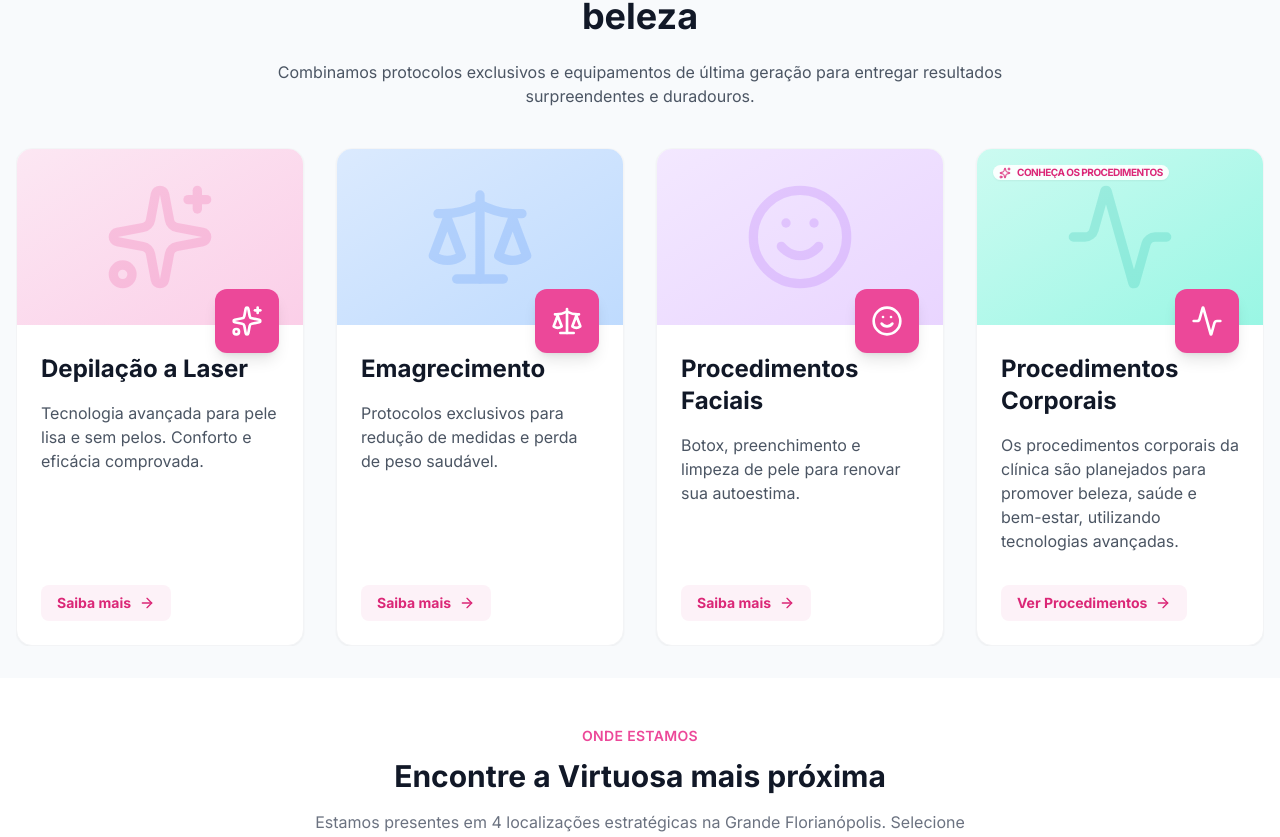
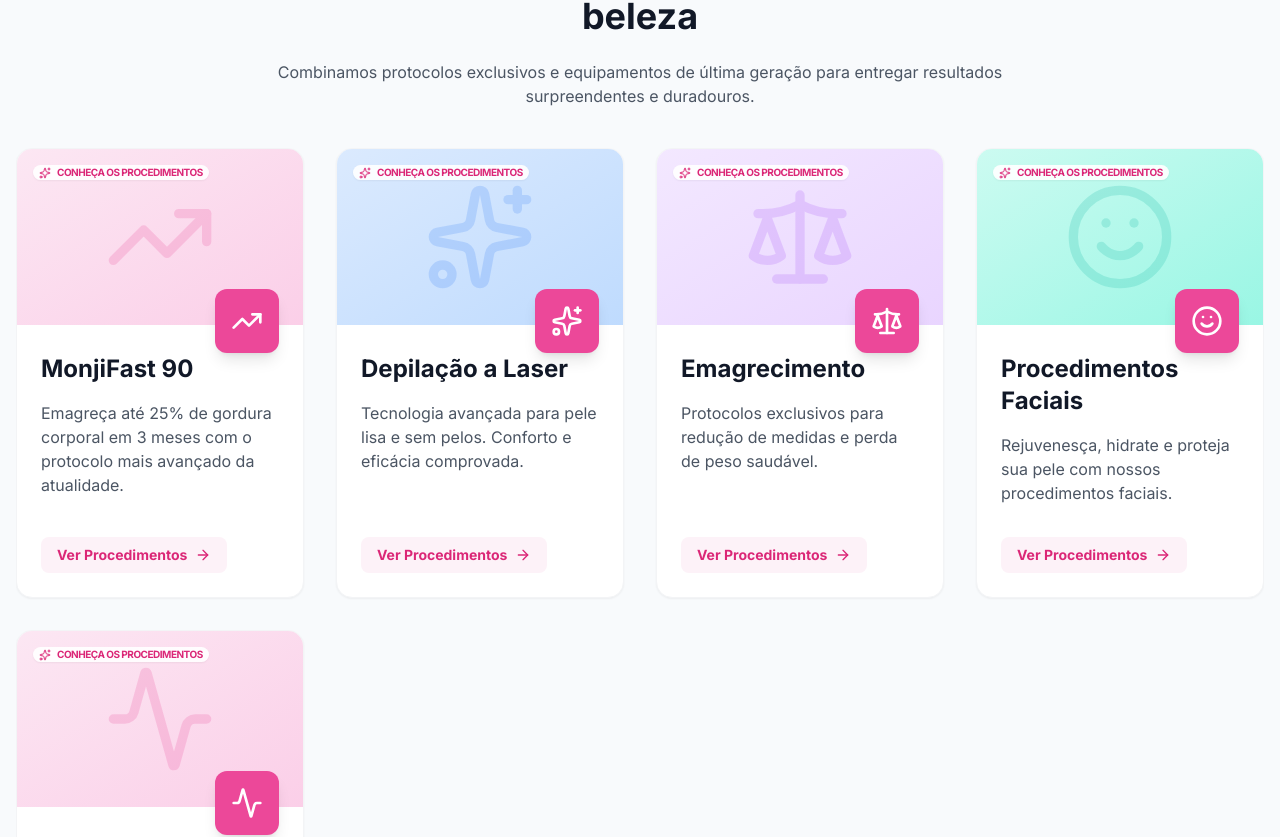
Before and after one commit to HenriqueHintz/clinica-virtuosa, a React (Vite) app: page / in a window 1280 px wide. Shown: the part 1946-2783 px from the top of the page. Built offline with nearby package versions, Linux system fonts and the light colour scheme.

Commit message:
feat: expand content for all service categories including MonjiFast 90 and detailed sub-procedures

```diff
--- a/constants.ts
+++ b/constants.ts
@@ -84,30 +84,242 @@ export const UNITS: Unit[] = [
 
 export const SERVICES: Service[] = [
   {
+    id: 'monjifast',
+    title: 'MonjiFast 90',
+    description: 'Emagreça até 25% de gordura corporal em 3 meses com o protocolo mais avançado da atualidade.',
+    image: 'https://placehold.co/800x600/fbcfe8/be185d?text=MonjiFast+90',
+    icon: 'TrendingUp',
+    subServices: [
+      {
+        id: 'consulta-medica',
+        title: 'Consulta Médica',
+        description: 'Acompanhamento especializado para garantir segurança e eficácia no seu processo.',
+        icon: 'User'
+      },
+      {
+        id: 'aplicacao-semanal',
+        title: 'Aplicação Semanal',
+        description: 'Protocolo de medicação semanal com acompanhamento rigoroso.',
+        icon: 'Zap'
+      },
+      {
+        id: 'acompanhamento-nutri',
+        title: 'Acompanhamento Nutricional',
+        description: 'Plano alimentar personalizado focado na queima de gordura e manutenção de peso.',
+        icon: 'Scale'
+      }
+    ]
+  },
+  {
     id: 'depilacao',
     title: 'Depilação a Laser',
     description: 'Tecnologia avançada para pele lisa e sem pelos. Conforto e eficácia comprovada.',
     image: 'https://placehold.co/800x600/fbcfe8/be185d?text=Depilação+a+Laser',
-    icon: 'Sparkles'
+    icon: 'Sparkles',
+    subServices: [
+      { id: 'axilas', title: 'Axilas', description: 'Depilação a laser nas axilas.', icon: 'Sparkles' },
+      { id: 'buco', title: 'Buço', description: 'Depilação a laser no buço.', icon: 'Sparkles' },
+      { id: 'meia-perna', title: 'Meia Perna', description: 'Depilação a laser da meia perna.', icon: 'Sparkles' },
+      { id: 'pes-dedos', title: 'Pés e Dedos', description: 'Depilação a laser nos pés e dedos.', icon: 'Sparkles' },
+      { id: 'pernas', title: 'Pernas Inteiras', description: 'Depilação a laser nas pernas inteiras.', icon: 'Sparkles' },
+      { id: 'coxas', title: 'Coxas', description: 'Depilação a laser nas coxas.', icon: 'Sparkles' },
+      { id: 'maos-dedos', title: 'Mãos e Dedos', description: 'Depilação a laser nas mãos e dedos.', icon: 'Sparkles' },
+      { id: 'barriga', title: 'Barriga Inteira', description: 'Depilação a laser na barriga inteira.', icon: 'Sparkles' },
+      { id: 'bracos', title: 'Braços Inteiros', description: 'Depilação a laser nos braços inteiros.', icon: 'Sparkles' },
+      { id: 'pescoco', title: 'Pescoço', description: 'Depilação a laser no pescoço.', icon: 'Sparkles' },
+      { id: 'glabela', title: 'Glabela', description: 'Depilação a laser na glabela.', icon: 'Sparkles' },
+      { id: 'rosto', title: 'Rosto Inteiro', description: 'Depilação a laser no rosto inteiro.', icon: 'Sparkles' },
+      { id: 'nuca', title: 'Nuca', description: 'Depilação a laser na nuca.', icon: 'Sparkles' },
+      { id: 'costas', title: 'Costas', description: 'Depilação a laser nas costas.', icon: 'Sparkles' },
+      { id: 'lombar', title: 'Lombar', description: 'Depilação a laser na lombar.', icon: 'Sparkles' },
+      { id: 'post-coxa', title: 'Posterior de Coxa', description: 'Depilação a laser no posterior de coxa.', icon: 'Sparkles' },
+      { id: 'virilha', title: 'Virilha', description: 'Depilação a laser na virilha.', icon: 'Sparkles' }
+    ]
   },
   {
     id: 'emagrecimento',
     title: 'Emagrecimento',
     description: 'Protocolos exclusivos para redução de medidas e perda de peso saudável.',
     image: 'https://placehold.co/800x600/fbcfe8/be185d?text=Emagrecimento',
-    icon: 'Scale'
+    icon: 'Scale',
+    subServices: [
+      {
+        id: 'drenagem-emag',
+        title: 'Drenagem Linfática',
+        description: 'Técnica que estimula o sistema linfático, favorecendo a eliminação de toxinas e reduzindo o inchaço.',
+        icon: 'Droplets'
+      },
+      {
+        id: 'mmi',
+        title: 'MMI (Método Mary Iaczinski)',
+        description: 'Técnicas únicas de massagem, tratamentos cosméticos e nutrição.',
+        icon: 'Sparkles'
+      },
+      {
+        id: 'detox',
+        title: 'Detox',
+        description: 'Tratamento com manta térmica que usa o calor para acelerar o metabolismo.',
+        icon: 'Thermometer'
+      },
+      {
+        id: 'criolipolise',
+        title: 'Criolipólise',
+        description: 'Método não invasivo que congela e elimina células de gordura.',
+        icon: 'Thermometer'
+      },
+      {
+        id: 'nutricionista',
+        title: 'Consulta com Nutricionista',
+        description: 'Plano nutricional personalizado baseado nos seus hábitos e preferências.',
+        icon: 'Scale'
+      },
+      {
+        id: 'ultradetox',
+        title: 'Ultradetox',
+        description: 'Protocolo exclusivo Virtuosa para transformar o corpo de forma rápida.',
+        icon: 'Zap'
+      },
+      {
+        id: 'enzimas',
+        title: 'Enzimas',
+        description: 'Enzimas para inibir o apetite e acelerar o metabolismo.',
+        icon: 'Activity'
+      },
+      {
+        id: 'criofast',
+        title: 'Criofast',
+        description: 'Protocolo exclusivo que trabalha a gordura localizada com o poder criogênico.',
+        icon: 'Shield'
+      },
+      {
+        id: 'lipo-fast',
+        title: 'Lipo Fast 2.0',
+        description: 'Perca até 12cm de circunferência abdominal em apenas 24 horas!',
+        icon: 'Zap'
+      },
+      {
+        id: 'infra',
+        title: 'Infra',
+        description: 'Acelera o metabolismo e queima a gordura localizada.',
+        icon: 'Zap'
+      },
+      {
+        id: 'lipo-sem-corte',
+        title: 'Lipo sem Corte',
+        description: 'Realiza a quebra da célula de gordura e remodelagem corporal.',
+        icon: 'Wind'
+      },
+      {
+        id: 'cryogel-emag',
+        title: 'Cryogel',
+        description: 'Resfria e trata a gordura localizada e a celulite.',
+        icon: 'Thermometer'
+      },
+      {
+        id: 'mix-ultra',
+        title: 'Mix Ultra',
+        description: 'Kit completo para resultados rápidos em emagrecimento.',
+        icon: 'Grid'
+      }
+    ]
   },
   {
     id: 'faciais',
     title: 'Procedimentos Faciais',
-    description: 'Botox, preenchimento e limpeza de pele para renovar sua autoestima.',
+    description: 'Rejuvenesça, hidrate e proteja sua pele com nossos procedimentos faciais.',
     image: 'https://placehold.co/800x600/fbcfe8/be185d?text=Procedimentos+Faciais',
-    icon: 'Smile'
+    icon: 'Smile',
+    subServices: [
+      {
+        id: 'limpeza-pele',
+        title: 'Limpeza de Pele',
+        description: 'Remove impurezas, desobstrui os poros e promove a revitalização.',
+        icon: 'Sparkles'
+      },
+      {
+        id: 'peeling',
+        title: 'Peeling',
+        description: 'Promove a renovação celular, melhorando a textura e aparência.',
+        icon: 'Activity'
+      },
+      {
+        id: 'preenchimento',
+        title: 'Preenchimento Facial',
+        description: 'Estimula o colágeno, dando firmeza e elasticidade.',
+        icon: 'Heart'
+      },
+      {
+        id: 'skinbooster',
+        title: 'Skinbooster',
+        description: 'Hidratação profunda e suavização de linhas finas com ácido hialurônico.',
+        icon: 'Droplets'
+      },
+      {
+        id: 'perfect-peel',
+        title: 'Perfect Peel',
+        description: 'Tecnologia exclusiva para o clareamento e uniformização do tom da pele.',
+        icon: 'Zap'
+      },
+      {
+        id: 'microagulhamento',
+        title: 'Microagulhamento',
+        description: 'Deixa a região tratada com uma aparência mais bonita, jovem e saudável.',
+        icon: 'Grid'
+      },
+      {
+        id: 'md-codes',
+        title: 'MD Codes',
+        description: 'Técnica de preenchimento que restaura volume e oferece efeito lifting.',
+        icon: 'TrendingUp'
+      },
+      {
+        id: 'botox',
+        title: 'Toxina Botulínica (Botox)',
+        description: 'Suaviza as rugas e linhas de expressão do rosto.',
+        icon: 'Activity'
+      },
+      {
+        id: 'fios-seda',
+        title: 'Hidratação Fios de Seda',
+        description: 'Hidratação profunda através das fibras naturais do casulo do bicho da seda.',
+        icon: 'Sparkles'
+      },
+      {
+        id: 'peeling-diamante',
+        title: 'Peeling de Diamante',
+        description: 'Esfoliação profunda que retira as células mortas.',
+        icon: 'Activity'
+      },
+      {
+        id: 'peeling-quimico',
+        title: 'Peeling Químico',
+        description: 'Aplicação de ácidos para clareamento e diminuição de linhas finas.',
+        icon: 'Activity'
+      },
+      {
+        id: 'preenchimento-labial',
+        title: 'Preenchimento Labial',
+        description: 'Valoriza seus lábios de forma harmônica e natural.',
+        icon: 'Smile'
+      },
+      {
+        id: 'bioestimulador',
+        title: 'Bioestimulador de Colágeno',
+        description: 'Previne e trata sinais do envelhecimento com 7 benefícios.',
+        icon: 'Zap'
+      },
+      {
+        id: 'fios-pdo',
+        title: 'Fios de PDO',
+        description: 'Rejuvenescimento e efeito lifting com fios pouco invasivos.',
+        icon: 'Wind'
+      }
+    ]
   },
   {
     id: 'corporais',
     title: 'Procedimentos Corporais',
-    description: 'Os procedimentos corporais da clínica são planejados para promover beleza, saúde e bem-estar, utilizando tecnologias avançadas.',
+    description: 'Os procedimentos corporais da clínica são planejados para promover beleza, saúde e bem-estar.',
     image: 'https://placehold.co/800x600/fbcfe8/be185d?text=Procedimentos+Corporais',
     icon: 'Activity',
     subServices: [
```
